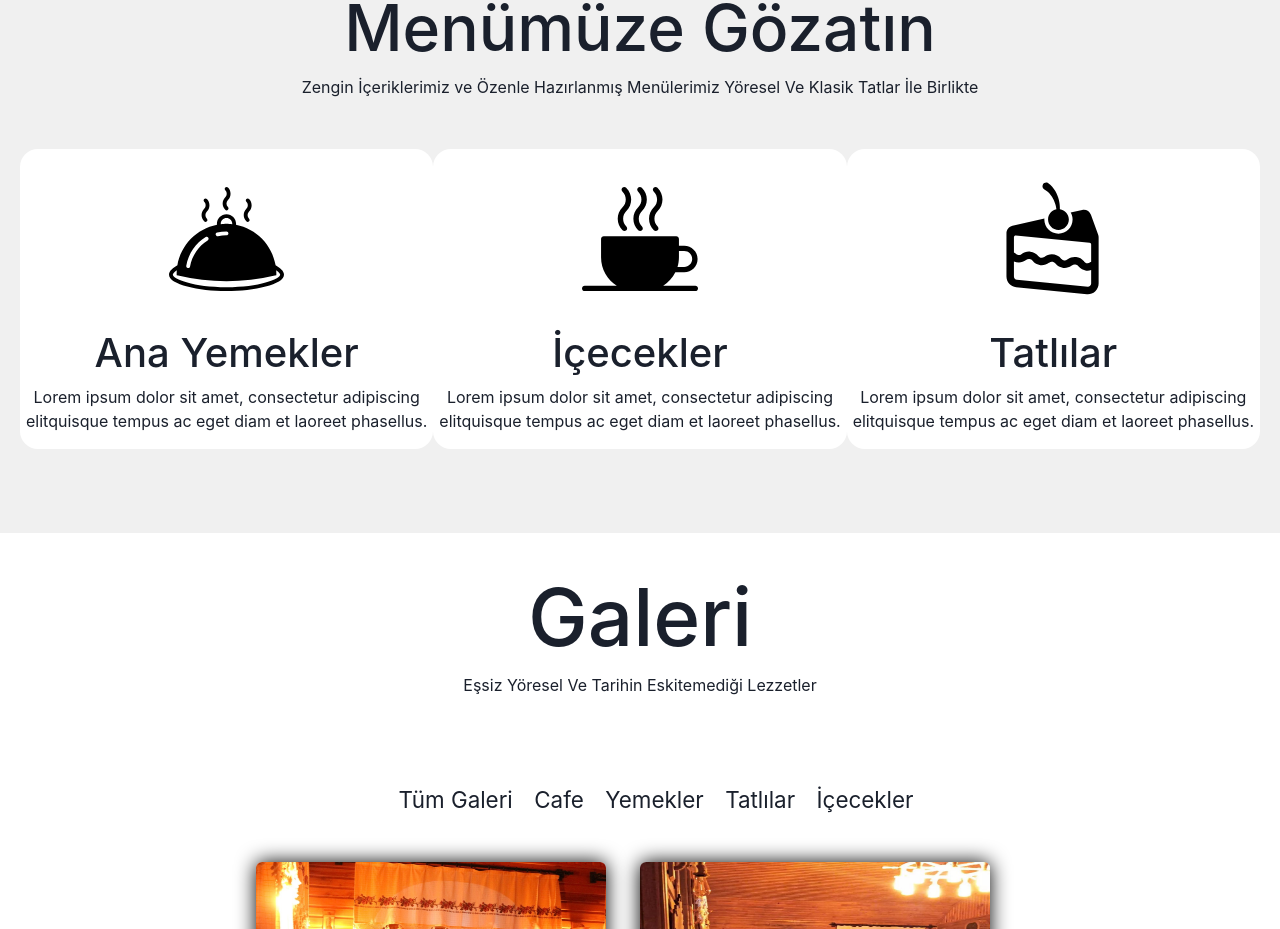
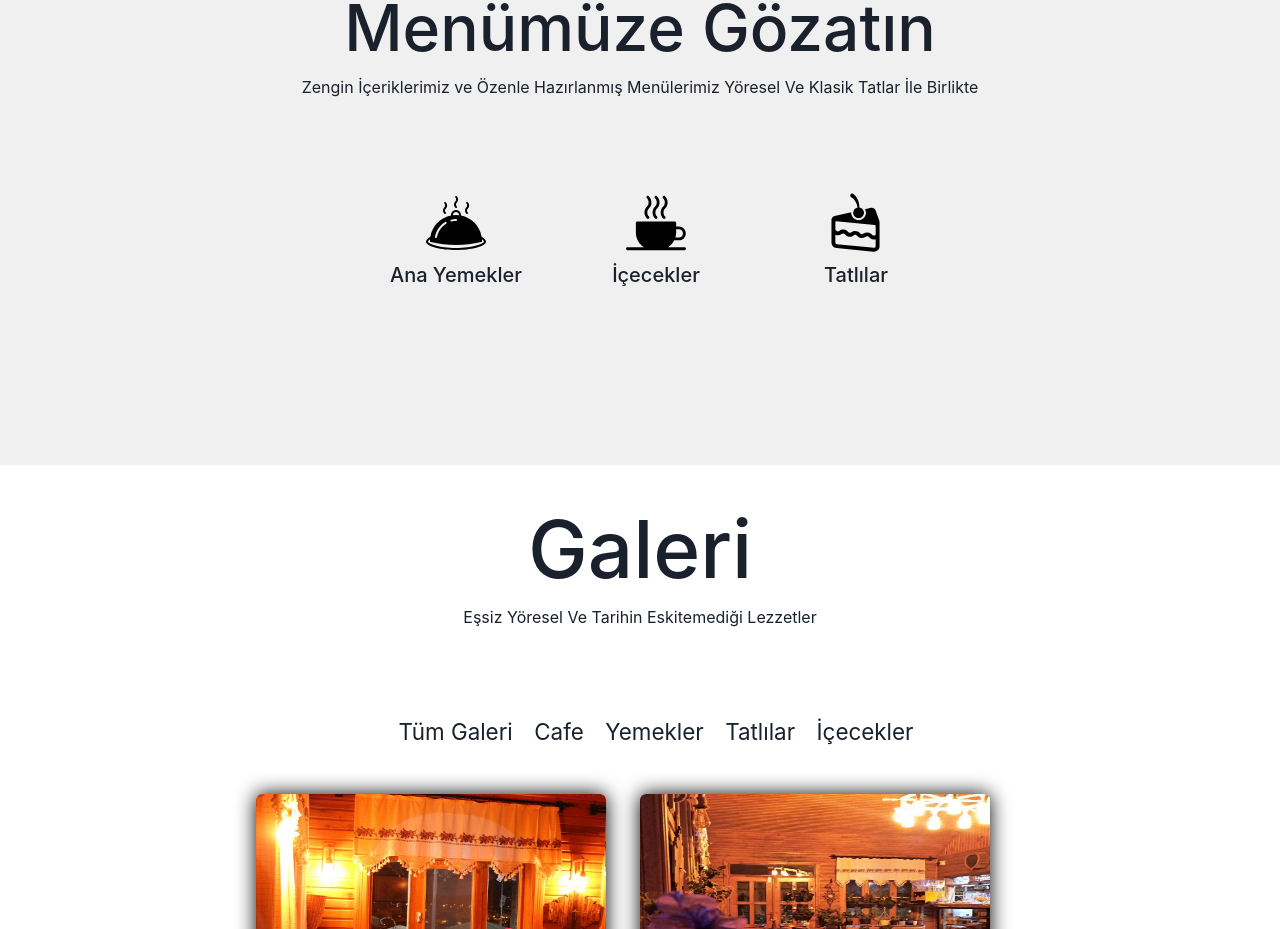
Before and after one commit to MyMerkur/agara-project-react, a React (Create React App) app: page /home in a window 1280 px wide. Shown: the part 920-1849 px from the top of the page. Built offline with nearby package versions, Linux system fonts and the light colour scheme.

Commit message:
Menu Changes

```diff
--- a/public/data/MenuCardData.json
+++ b/public/data/MenuCardData.json
@@ -2,25 +2,19 @@
     {
         "id":1,
         "title":"Ana Yemekler",
-        "description":"Lorem ipsum dolor sit amet, consectetur adipiscing elitquisque tempus ac eget diam et laoreet phasellus.",
-        "src":"./images/menu_icons/food.svg",
-        "alt":"menu",
-        "href":"/meals"
+        "category":"meals",
+        "src":"./images/menu_icons/food.svg"
     },
     {
         "id":2,
         "title":"İçecekler",
-        "description":"Lorem ipsum dolor sit amet, consectetur adipiscing elitquisque tempus ac eget diam et laoreet phasellus.",
-        "src":"./images/menu_icons/hot-coffee.svg",
-        "alt":"menu",
-        "href":"/drinks"
+        "category":"drinks",
+        "src":"./images/menu_icons/hot-coffee.svg"
     },
     {
         "id":3,
         "title":"Tatlılar",
-        "description":"Lorem ipsum dolor sit amet, consectetur adipiscing elitquisque tempus ac eget diam et laoreet phasellus.",
-        "src":"./images/menu_icons/slice-of-cake.svg",
-        "alt":"menu",
-        "href":"/deserts"
+        "category":"deserts",
+        "src":"./images/menu_icons/slice-of-cake.svg"
     }
 ]
--- a/public/data/menu.json
+++ b/public/data/menu.json
@@ -4,27 +4,116 @@
         "category":"meals",
         "title":"Ana Yemek-1",
         "description":"Lorem ipsum dolor sit amet consectetur adipisicing elit. Ex animi dicta voluptate saepe? Eligendi labore deleniti nesciunt natus cum doloremque nostrum exercitationem libero, aliquid ratione in nobis obcaecati, corporis nemo.",
-        "price":100
+        "price":100,
+        "ingredients":"Lorem ipsum dolor sit amet consectetur adipisicing elit.",
+        "src":"images/food_images/317746397_142269145265182_1520541733806703493_n.jpg"
     },
     {
         "id":2,
         "category":"meals",
-        "title":"Ana Yemek-1",
+        "title":"Ana Yemek-2",
         "description":"Lorem ipsum dolor sit amet consectetur adipisicing elit. Ex animi dicta voluptate saepe? Eligendi labore deleniti nesciunt natus cum doloremque nostrum exercitationem libero, aliquid ratione in nobis obcaecati, corporis nemo.",
-        "price":100
+        "price":100,
+        "ingredients":"Lorem ipsum dolor sit amet consectetur adipisicing elit.",
+        "src":"images/food_images/337150018_123524983975439_7588435271802245678_n.jpg"
     },
     {
         "id":3,
         "category":"meals",
-        "title":"Ana Yemek-1",
+        "title":"Ana Yemek-3",
         "description":"Lorem ipsum dolor sit amet consectetur adipisicing elit. Ex animi dicta voluptate saepe? Eligendi labore deleniti nesciunt natus cum doloremque nostrum exercitationem libero, aliquid ratione in nobis obcaecati, corporis nemo.",
-        "price":100
+        "price":100,
+        "ingredients":"Lorem ipsum dolor sit amet consectetur adipisicing elit.",
+        "src":"images/food_images/353036062_233631482795614_6721860875268771354_n.jpg"
     },
     {
         "id":4,
         "category":"meals",
-        "title":"Ana Yemek-1",
+        "title":"Ana Yemek-4",
         "description":"Lorem ipsum dolor sit amet consectetur adipisicing elit. Ex animi dicta voluptate saepe? Eligendi labore deleniti nesciunt natus cum doloremque nostrum exercitationem libero, aliquid ratione in nobis obcaecati, corporis nemo.",
-        "price":100
+        "price":100,
+        "ingredients":"Lorem ipsum dolor sit amet consectetur adipisicing elit.",
+        "src":"images/food_images/353036062_233631482795614_6721860875268771354_n.jpg"
+    },
+    {
+        "id":5,
+        "category":"meals",
+        "title":"Ana Yemek-5",
+        "description":"Lorem ipsum dolor sit amet consectetur adipisicing elit. Ex animi dicta voluptate saepe? Eligendi labore deleniti nesciunt natus cum doloremque nostrum exercitationem libero, aliquid ratione in nobis obcaecati, corporis nemo.",
+        "price":100,
+        "ingredients":"Lorem ipsum dolor sit amet consectetur adipisicing elit.",
+        "src":"images/food_images/353036062_233631482795614_6721860875268771354_n.jpg"
+    },
+    {
+        "id":6,
+        "category":"meals",
+        "title":"Ana Yemek-6",
+        "description":"Lorem ipsum dolor sit amet consectetur adipisicing elit. Ex animi dicta voluptate saepe? Eligendi labore deleniti nesciunt natus cum doloremque nostrum exercitationem libero, aliquid ratione in nobis obcaecati, corporis nemo.",
+        "price":100,
+        "ingredients":"Lorem ipsum dolor sit amet consectetur adipisicing elit.",
+        "src":"images/food_images/353036062_233631482795614_6721860875268771354_n.jpg"
+    },
+    {
+        "id":7,
+        "category":"meals",
+        "title":"Ana Yemek-7",
+        "description":"Lorem ipsum dolor sit amet consectetur adipisicing elit. Ex animi dicta voluptate saepe? Eligendi labore deleniti nesciunt natus cum doloremque nostrum exercitationem libero, aliquid ratione in nobis obcaecati, corporis nemo.",
+        "price":100,
+        "ingredients":"Lorem ipsum dolor sit amet consectetur adipisicing elit.",
+        "src":"images/food_images/353036062_233631482795614_6721860875268771354_n.jpg"
+    },
+    {
+        "id":8,
+        "category":"meals",
+        "title":"Ana Yemek-8",
+        "description":"Lorem ipsum dolor sit amet consectetur adipisicing elit. Ex animi dicta voluptate saepe? Eligendi labore deleniti nesciunt natus cum doloremque nostrum exercitationem libero, aliquid ratione in nobis obcaecati, corporis nemo.",
+        "price":100,
+        "ingredients":"Lorem ipsum dolor sit amet consectetur adipisicing elit.",
+        "src":"images/food_images/353036062_233631482795614_6721860875268771354_n.jpg"
+    },
+    {
+        "id":9,
+        "category":"meals",
+        "title":"Ana Yemek-9",
+        "description":"Lorem ipsum dolor sit amet consectetur adipisicing elit. Ex animi dicta voluptate saepe? Eligendi labore deleniti nesciunt natus cum doloremque nostrum exercitationem libero, aliquid ratione in nobis obcaecati, corporis nemo.",
+        "price":100,
+        "ingredients":"Lorem ipsum dolor sit amet consectetur adipisicing elit.",
+        "src":"images/food_images/353036062_233631482795614_6721860875268771354_n.jpg"
+    },
+    {
+        "id":10,
+        "category":"drinks",
+        "title":"İçecek-1",
+        "description":"Lorem ipsum dolor sit amet consectetur adipisicing elit. Ex animi dicta voluptate saepe? Eligendi labore deleniti nesciunt natus cum doloremque nostrum exercitationem libero, aliquid ratione in nobis obcaecati, corporis nemo.",
+        "price":100,
+        "ingredients":"Lorem ipsum dolor sit amet consectetur adipisicing elit.",
+        "src":"images/food_images/353036062_233631482795614_6721860875268771354_n.jpg"
+    },
+    {
+        "id":11,
+        "category":"drinks",
+        "title":"İçecek-2",
+        "description":"Lorem ipsum dolor sit amet consectetur adipisicing elit. Ex animi dicta voluptate saepe? Eligendi labore deleniti nesciunt natus cum doloremque nostrum exercitationem libero, aliquid ratione in nobis obcaecati, corporis nemo.",
+        "price":100,
+        "ingredients":"Lorem ipsum dolor sit amet consectetur adipisicing elit.",
+        "src":"images/food_images/353036062_233631482795614_6721860875268771354_n.jpg"
+    },
+    {
+        "id":12,
+        "category":"deserts",
+        "title":"Tatlı-1",
+        "description":"Lorem ipsum dolor sit amet consectetur adipisicing elit. Ex animi dicta voluptate saepe? Eligendi labore deleniti nesciunt natus cum doloremque nostrum exercitationem libero, aliquid ratione in nobis obcaecati, corporis nemo.",
+        "price":100,
+        "ingredients":"Lorem ipsum dolor sit amet consectetur adipisicing elit.",
+        "src":"images/food_images/353036062_233631482795614_6721860875268771354_n.jpg"
+    },
+    {
+        "id":13,
+        "category":"deserts",
+        "title":"Tatlı-2",
+        "description":"Lorem ipsum dolor sit amet consectetur adipisicing elit. Ex animi dicta voluptate saepe? Eligendi labore deleniti nesciunt natus cum doloremque nostrum exercitationem libero, aliquid ratione in nobis obcaecati, corporis nemo.",
+        "price":100,
+        "ingredients":"Lorem ipsum dolor sit amet consectetur adipisicing elit.",
+        "src":"images/food_images/353036062_233631482795614_6721860875268771354_n.jpg"
     }
 ]
--- a/src/App.js
+++ b/src/App.js
@@ -3,9 +3,6 @@ import { Route, BrowserRouter as Router, Routes } from 'react-router-dom';
 //Pages
 import MainPage from './pages/MainPage';
 import Home from './pages/Home';
-import Deserts from './pages/Deserts';
-import Meals from './pages/Meals';
-import Drinks from './pages/Drinks';
 import Reservation from './pages/Reservation';
 import Contact from './pages/Contact'
 import {
@@ -21,9 +18,6 @@ function App() {
         <Routes>
             <Route path="/" element={<MainPage />} />
             <Route path="/home" element={<Home />} />
-            <Route path="/deserts" element={<Deserts />} />
-            <Route path="/meals" element={<Meals />} />
-            <Route path="/drinks" element={<Drinks />} />
             <Route path='/reservation' element={<Reservation/>} />
             <Route path="/contact" element={<Contact />} />
         </Routes>
--- a/src/components/MenuCard.jsx
+++ b/src/components/MenuCard.jsx
@@ -1,19 +1,35 @@
 import React, { useState, useEffect } from 'react';
-import { Image, Box } from '@chakra-ui/react';
+import { Image } from '@chakra-ui/react';
 import AOS from 'aos';
 import 'aos/dist/aos.css';
 import { Link } from 'react-router-dom';
 
-
 export default function MenuCard() {
+  const [menuData, setMenuData] = useState([]);
   const [data, setData] = useState([]);
   const [loading, setLoading] = useState(true);
+  const [selectedCategory, setSelectedCategory] = useState(null);
 
   useEffect(() => {
+    // Fetch menu data
+    fetch('data/menu.json')
+      .then((response) => response.json())
+      .then((menuData) => {
+        setMenuData(menuData);
+        console.log("Yemekler",menuData)
+      })
+      .catch((error) => {
+        console.log("Menu verileri yüklenirken bir hata oluştu...:", error);
+      });
+  }, []);
+
+  useEffect(() => {
+    // Fetch card data
     fetch('data/MenuCardData.json')
       .then((response) => response.json())
       .then((data) => {
         setData(data);
+        console.log("İconlar",data)
         setLoading(false);
       })
       .catch((error) => {
@@ -27,19 +43,37 @@ export default function MenuCard() {
   }
 
   AOS.init();
+
+  const handleClick = (category) => {
+    setSelectedCategory(category);
+  };
+
+  const filteredMenuData = menuData.filter((item) => item.category === selectedCategory);
+
   return (
     <div id='menuCardItems'>
-      {data.map((item) => (
-            <div data-aos="fade-up" className='innerMenuCard' key={item.id}>
-                <Box id='menuBox' boxSize='sm'>
-                    <Image src={item.src} alt={item.alt} />
-                </Box>
-                <Link to={item.href}>
-                    <h1>{item.title}</h1>
-                </Link>
-                <p>{item.description}</p>
+      <ul>
+        {data.map((menuIcon) => (
+          <li onClick={() => handleClick(menuIcon.category)} data-aos="fade-up" className='innerMenuCard' key={menuIcon.id}>
+            <Link>
+              <Image src={menuIcon.src} alt={menuIcon.title} />
+              <h5>{menuIcon.title}</h5>
+            </Link>
+          </li>
+        ))}
+      </ul>
+
+      <ul className='menuData'>
+        {filteredMenuData.map((item) => (
+          <li data-aos="fade-up" key={item.id}>
+            <Image src={item.src} alt={item.alt} />
+            <div className='menuDescription'>
+              <h5>{item.title}</h5>
+              <p>{item.description}</p>
             </div>
-      ))}
+          </li>
+        ))}
+      </ul>
     </div>
   );
 }
--- a/src/pages/Deserts.jsx
+++ /dev/null
@@ -1,9 +0,0 @@
-import React from 'react';
-
-export default function Deserts() {
-  return (
-    <div>
-      <h1>Tatlılar</h1>
-    </div>
-  );
-}
--- a/src/pages/Drinks.jsx
+++ /dev/null
@@ -1,9 +0,0 @@
-import React from 'react';
-
-export default function Drinks() {
-  return (
-    <div>
-      <h1>İçecekler</h1>
-    </div>
-  );
-}
--- a/src/style/style.css
+++ b/src/style/style.css
@@ -73,26 +73,56 @@
 }
 #home #menu #menuCardItems {
   display: flex;
-  justify-content: space-evenly;
+  justify-content: center;
+  flex-direction: column;
+  align-items: center;
   padding: 20px;
 }
-#home #menu #menuCardItems .innerMenuCard {
+#home #menu #menuCardItems ul {
+  display: flex;
+}
+#home #menu #menuCardItems ul .innerMenuCard {
   display: flex;
   flex-direction: column;
   justify-content: center;
   align-items: center;
-  width: 500px;
-  height: 300px;
+  width: 200px;
+  height: 200px;
   text-align: center;
-  background-color: white;
-  border-radius: 18px;
+  border-radius: 50%;
 }
-#home #menu #menuCardItems .innerMenuCard #menuBox {
+#home #menu #menuCardItems ul .innerMenuCard a {
   display: flex;
+  flex-direction: column;
+  align-items: center;
+}
+#home #menu #menuCardItems ul .innerMenuCard a img {
+  width: 30%;
+}
+#home #menu #menuCardItems ul .innerMenuCard a h5 {
+  padding: 10px;
+}
+#home #menu #menuCardItems .menuData {
+  list-style: none;
+  width: 60%;
+  height: 100%;
+  flex-wrap: wrap;
   justify-content: center;
 }
-#home #menu #menuCardItems .innerMenuCard #menuBox img {
-  width: 30%;
+#home #menu #menuCardItems .menuData li {
+  display: flex;
+  flex-wrap: wrap;
+  width: 50%;
+  text-align: center;
+  padding: 10px;
+}
+#home #menu #menuCardItems .menuData li img {
+  width: 15%;
+  border-radius: 50%;
+}
+#home #menu #menuCardItems .menuData .menuDescription {
+  display: flex;
+  flex-direction: column;
 }
 #home #reservation {
   display: flex;
@@ -222,51 +252,6 @@ footer ul li {
   color: white;
 }
 
-#menuToMeals {
-  display: flex;
-  justify-content: center;
-  align-items: center;
-  flex-direction: column;
-  position: relative;
-}
-#menuToMeals #menuLogo {
-  z-index: 0;
-  filter: blur(5.3px);
-}
-#menuToMeals .mealsItemsContainer {
-  display: flex;
-  flex-direction: column;
-  align-items: center;
-  padding: 80px;
-  z-index: 1;
-  position: absolute;
-  top: 0;
-}
-#menuToMeals .mealsItemsContainer .innerContainer {
-  display: flex;
-  flex-direction: column;
-  align-items: center;
-  width: 70%;
-}
-#menuToMeals .mealsItemsContainer .innerContainer .mealsItems {
-  width: 70%;
-}
-#menuToMeals .mealsItemsContainer .innerContainer .mealsItems #mealsInfo {
-  display: flex;
-  align-items: center;
-  justify-content: space-evenly;
-}
-#menuToMeals .mealsItemsContainer .innerContainer .mealsItems #mealsInfo h3::after {
-  content: ".................................................................................";
-  margin-left: 50px;
-}
-#menuToMeals .mealsItemsContainer .innerContainer .mealsItems #mealsInfo span {
-  color: #cda45e;
-}
-#menuToMeals .mealsItemsContainer .innerContainer .mealsItems p {
-  color: black;
-}
-
 @media screen and (max-width: 576px) {
   #MainPage {
     background-image: url(../../public/images/cafe_images/cafe_bg1.jpg);
@@ -280,10 +265,7 @@ footer ul li {
     width: 100%;
   }
 }
-@media screen and (min-width: 768px) {
-  #menu #menuCardItems .innerMenuCard {
-    width: 450px !important;
-  }
+@media screen and (min-width: 992px) {
   #homeContent #history,
   #homeContent #about {
     width: 40% !important;
--- a/src/style/style.scss
+++ b/src/style/style.scss
@@ -48,6 +48,7 @@
         justify-content: space-evenly;
         text-align: center;
         padding: 20px;
+
         #about,
         #history,
         #discover {
@@ -61,8 +62,9 @@
                 justify-content: center;
                 align-items: center;
 
-                #box{
+                #box {
                     width: 100%;
+
                     img {
                         width: 100%;
                         height: 100%;
@@ -75,46 +77,82 @@
         }
 
     }
-    #menu{
+
+    #menu {
         width: 100%;
-        background: rgb(240,240,240);
+        background: rgb(240, 240, 240);
         text-align: center;
-        padding-top:5%;
+        padding-top: 5%;
         padding-bottom: 5%;
-        #menuDescription{
+
+        #menuDescription {
             padding: 30px;
-            h1{
+
+            h1 {
                 font-size: 4rem;
             }
         }
-        #menuCardItems{
+
+        #menuCardItems {
             display: flex;
-            justify-content: space-evenly;
+            justify-content: center;
+            flex-direction: column;
+            align-items: center;
+            padding: 20px;
 
-            padding: 20px;
-            .innerMenuCard{
+            ul{
+                display: flex;
+                 .innerMenuCard {
                     display: flex;
                     flex-direction: column;
                     justify-content: center;
                     align-items: center;
-                width: 500px;
-                height: 300px;
+                    width: 200px;
+                    height: 200px;
                     text-align: center;
-                background-color: white;
-                border-radius: 18px;
-                #menuBox{
+                    border-radius: 50%;
+                a{
                     display: flex;
-                    justify-content: center;
-                    img{
+                    flex-direction: column;
+                    align-items: center;
+                    img {
                         width: 30%;
+                    }
+                    h5{
+                        padding: 10px;
                     }
                 }
 
+
+            }
+            }
+
+            .menuData{
+                list-style: none;
+                width: 60%;
+                height: 100%;
+                flex-wrap: wrap;
+                justify-content: center;
+                li{
+                    display: flex;
+                    flex-wrap: wrap;
+                    width: 50%;
+                    text-align: center;
+                    padding: 10px;
+                    img{
+                        width: 15%;
+                        border-radius: 50%;
+                    }
+                }
+               .menuDescription{
+                display: flex;
+                flex-direction: column;
+               }
             }
         }
     }
 
-    #reservation{
+    #reservation {
         display: flex;
         justify-content: center;
         flex-direction: column;
@@ -127,35 +165,42 @@
         background-repeat: no-repeat;
         background-size: cover;
         position: relative;
-       .reservationDescription{
+
+        .reservationDescription {
             display: flex;
             flex-direction: column;
             align-items: center;
             justify-content: space-between;
             width: 20%;
             height: 200px;
-            button{
+
+            button {
                 border-radius: 9px;
                 transition: 1s all ease;
-                &:hover{
+
+                &:hover {
                     background-color: white;
                 }
-                &:hover h1{
+
+                &:hover h1 {
                     color: black;
                 }
             }
-            h1{
+
+            h1 {
                 color: white;
             }
         }
-        #reservationOptions{
+
+        #reservationOptions {
             display: flex;
             justify-content: space-evenly;
             align-items: center;
             text-align: center;
             width: 100%;
             color: white;
-            span{
+
+            span {
                 font-size: 2rem;
             }
         }
@@ -172,49 +217,57 @@
     }
 }
 
-#galery{
+#galery {
     width: 100%;
-    #galeryTitle{
+
+    #galeryTitle {
         display: flex;
         flex-direction: column;
         align-items: center;
         justify-content: center;
         height: 200px;
-        h1{
+
+        h1 {
             font-size: 5rem;
         }
     }
-   #galeryItem{
+
+    #galeryItem {
         display: flex;
         flex-direction: column;
         align-items: center;
         padding: 50px;
-        ul{
-            li{
+
+        ul {
+            li {
                 cursor: pointer;
                 font-size: 1.4rem;
             }
         }
-        #galeryImages{
+
+        #galeryImages {
             width: 70%;
             display: flex;
             justify-content: center;
             flex-wrap: wrap;
             padding: 30px;
-            img{
+
+            img {
                 width: 350px;
                 height: 280px;
                 box-shadow: 0px 0px 20px black;
                 border-radius: 6px;
             }
         }
-        ul{
+
+        ul {
             display: flex;
             justify-content: space-evenly;
             list-style: none;
             width: 50%;
         }
-        #moreButtons{
+
+        #moreButtons {
             display: flex;
             justify-content: space-evenly;
             width: 30%;
@@ -222,20 +275,23 @@
     }
 }
 
-footer{
+footer {
     display: flex;
     justify-content: space-evenly;
     align-items: center;
     width: 100%;
     background-color: black;
     padding: 70px;
-    .footerItemsContainer{
+
+    .footerItemsContainer {
         text-align: center;
-        h1{
+
+        h1 {
             color: white;
         }
     }
-    ul{
+
+    ul {
         display: flex;
         flex-direction: column;
         justify-content: center;
@@ -243,61 +299,13 @@ footer{
         list-style: none;
         padding: 0;
         height: 100px;
-        li{
+
+        li {
             color: white;
 
         }
     }
 }
-
-
-#menuToMeals{
-  @include ortala();
-  flex-direction: column;
-  position: relative;
-  #menuLogo{
-    z-index: 0;
-    filter: blur(5.3px);
-}
-        .mealsItemsContainer{
-            display: flex;
-            flex-direction: column;
-            align-items: center;
-            padding: 80px;
-            z-index: 1;
-            position: absolute;
-            top: 0;
-            .innerContainer{
-                display: flex;
-                flex-direction: column;
-                align-items: center;
-                width: 70%;
-                 .mealsItems{
-                    width: 70%;
-                    #mealsInfo{
-                        display: flex;
-                        align-items: center;
-                        justify-content: space-evenly;
-                        h3{
-                            &::after{
-                                content: ".................................................................................";
-                                margin-left: 50px;
-                            }
-                        }
-                        span{
-                            color: #cda45e;
-                        }
-                    }
-                    p{
-                        color: black;
-                    }
-                }
-            }
-
-        }
-
-}
-
 
 @media screen and (max-width:576px) {
     #MainPage {
@@ -305,31 +313,26 @@ footer{
         background-size: cover;
         @include ortala;
     }
-    #menuCardItems{
+
+    #menuCardItems {
         flex-direction: column;
         width: 100%;
     }
 }
 
-@media screen and (min-width:768px) {
-    #menu{
-        #menuCardItems{
-             .innerMenuCard{
-                width: 450px !important;
-            }
-        }
-    }
+@media screen and (min-width: 992px) {
 
-    #homeContent{
+    #homeContent {
+
         #history,
-           #about{
+        #about {
             width: 40% !important;
         }
     }
 
-    #galery{
-        #galeryItem{
-            #galeryImages{
+    #galery {
+        #galeryItem {
+            #galeryImages {
                 width: 100%;
             }
         }
```
Also changed, not shown: src/pages/Meals.jsx (deleted, +0 -56 lines), public/images/food_images/meals_theme.jpg (added), 1 other file (tests, documents, lock files or other folders). Lines whose indentation alone changed are shown as unchanged.
